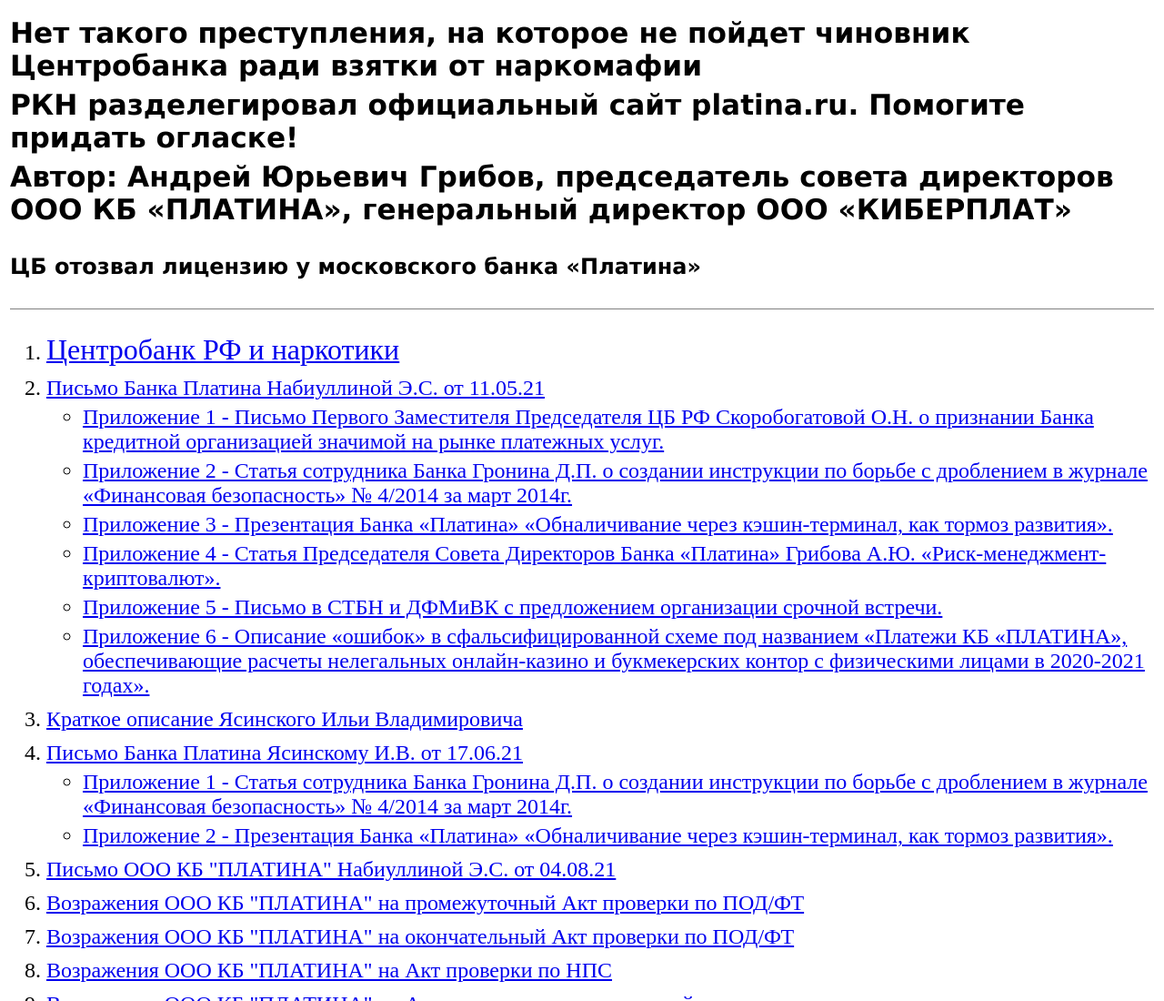
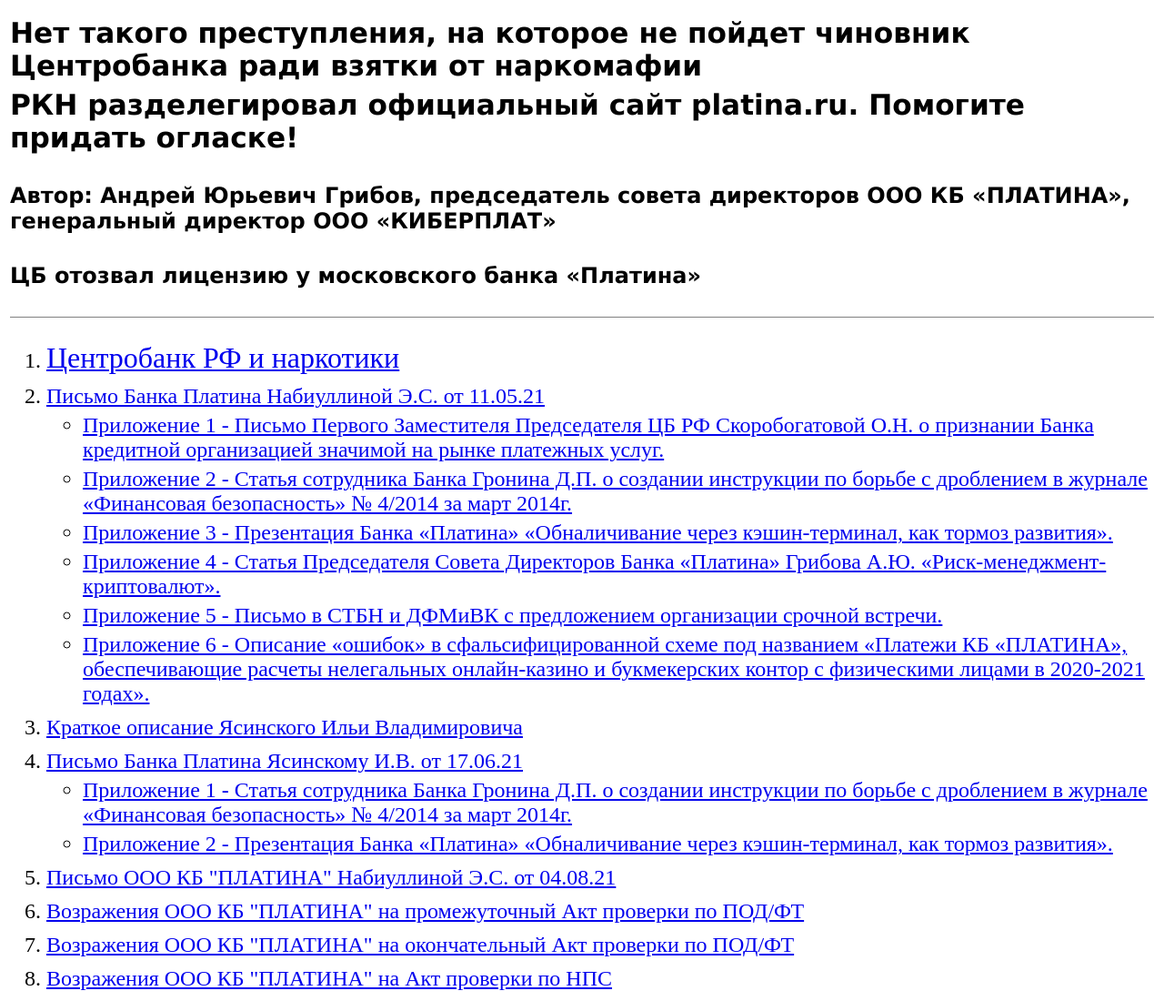
Before and after one commit to blackmanin2021/platina, a plain HTML site: page index.html in a window 1280 px wide. Shown: the top 1100 px of the page at 91% size. Drawn offline with Linux system fonts and the light colour scheme.

Commit message:
Update index.html

```diff
--- a/index.html
+++ b/index.html
@@ -11,7 +11,7 @@
 <td>
 <h2>Нет такого преступления, на которое не пойдет чиновник Центробанка ради взятки от наркомафии</h2>
 <h2>РКН разделегировал официальный сайт platina.ru. Помогите придать огласке!</h2>
-<h2>Автор: Андрей Юрьевич Грибов, председатель совета директоров ООО КБ «ПЛАТИНА», генеральный директор ООО «КИБЕРПЛАТ»</h2>
+<h4>Автор: Андрей Юрьевич Грибов, председатель совета директоров ООО КБ «ПЛАТИНА», генеральный директор ООО «КИБЕРПЛАТ»</h4>
 <h4>ЦБ отозвал лицензию у московского банка «Платина»</h4>
 <hr noshade size=1>
 </td>
```
